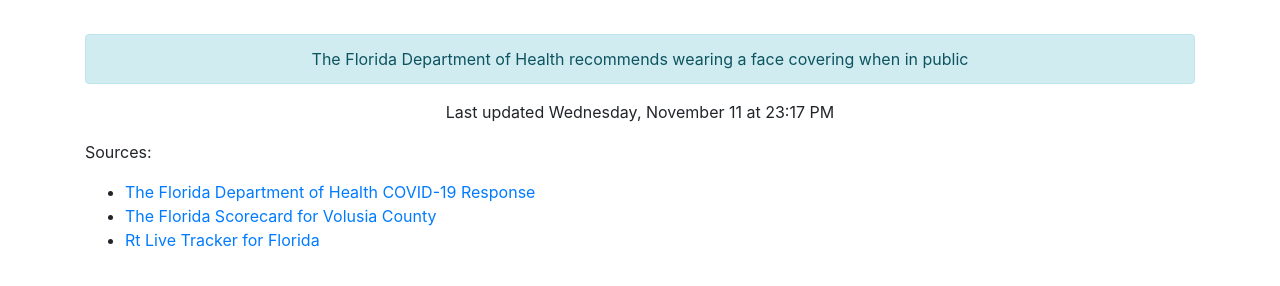
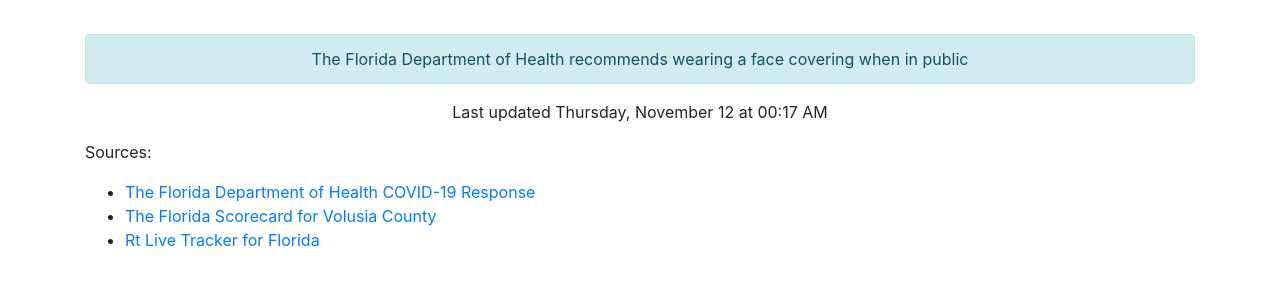
Before and after one commit to thinkjson/timeforchurch, a Jekyll site: the page built from index.md, in a window 1280 px wide. Shown: the part 586-872 px from the top of the page. Built offline with Jekyll 4.4.1, drawn with Linux system fonts in a browser that asks for light colours; our own code applies the rules of GitHub Pages for plain Markdown files.

Commit message:
Updating data

```diff
--- a/_includes/data.html
+++ b/_includes/data.html
@@ -10,4 +10,4 @@
     <div class="outcome text-success">YES</div>
     <div class="alert alert-info" role="alert">The Florida Department of Health recommends wearing a face covering when in public</div>
 
-    <p>Last updated Wednesday, November 11 at 23:17 PM</p>
+    <p>Last updated Thursday, November 12 at 00:17 AM</p>
```
